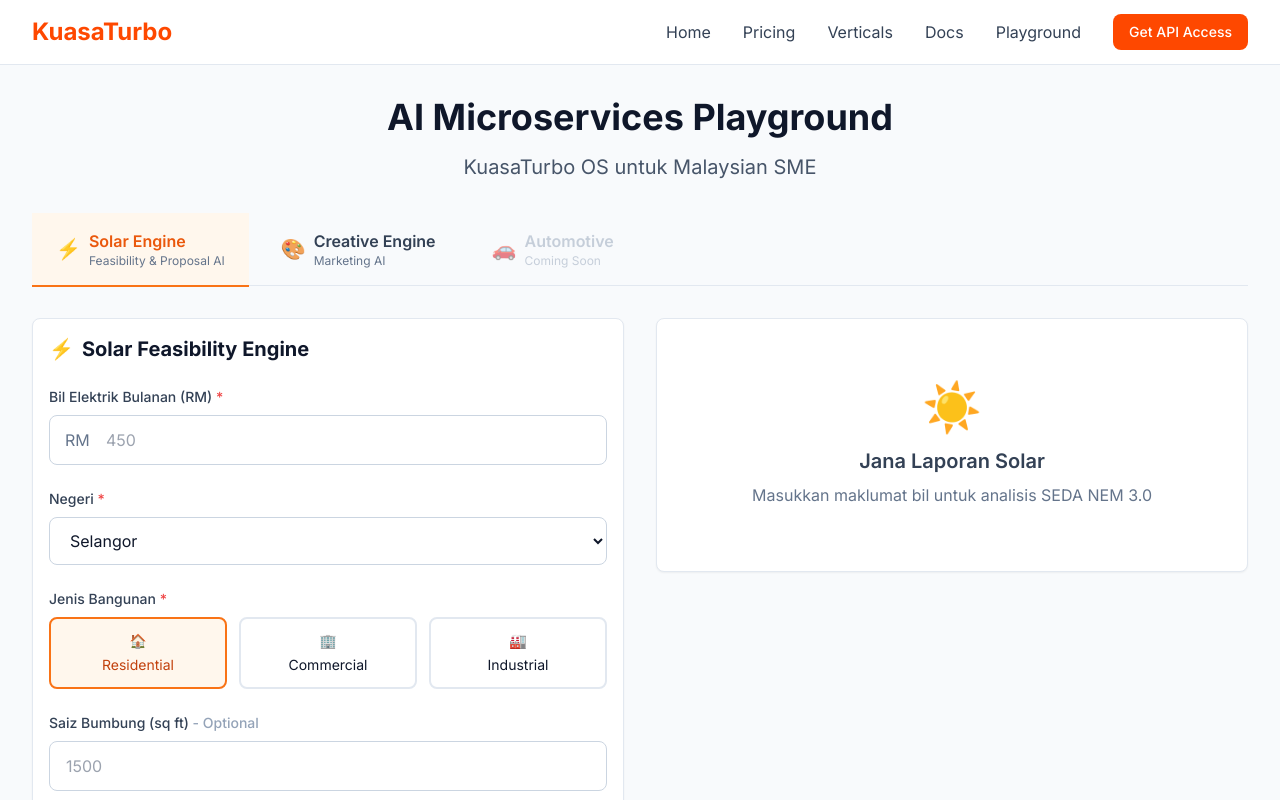
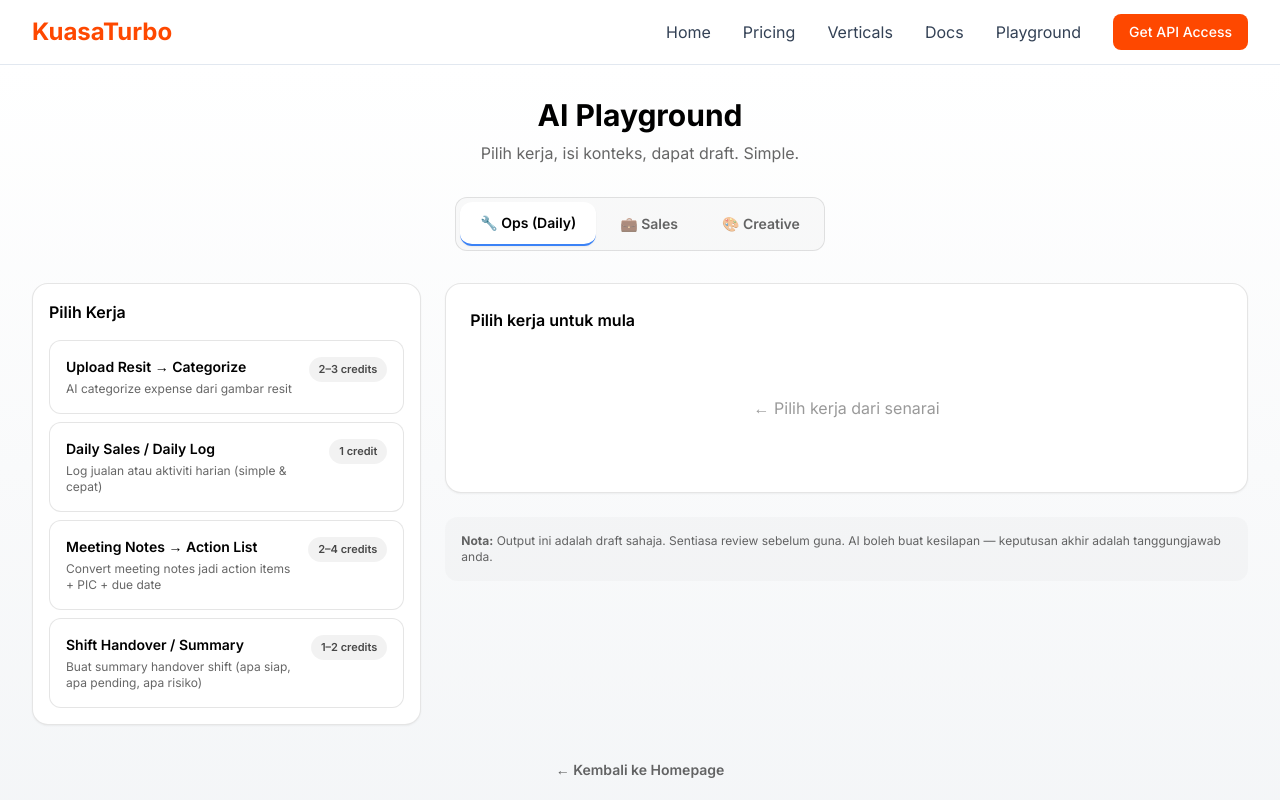
Before and after one commit to fidos777/kuasaturbo-frontend, a Next.js app: page /playground in a window 1280 px wide. Shown: the top 800 px of the page. Built offline with nearby package versions, Linux system fonts and the light colour scheme.

Commit message:
Phase XXIII.5: Ops-first playground with widget system

```diff
--- a/app/playground/page.tsx
+++ b/app/playground/page.tsx
@@ -1,132 +1,363 @@
 "use client";
 
-import { useState } from "react";
-import Card from "@/components/shared/Card";
-import PlaygroundTabs from "@/components/playground/PlaygroundTabs";
-import TaskSelector from "@/components/playground/TaskSelector";
-import StyleSelector from "@/components/playground/StyleSelector";
-import PersonaSelector from "@/components/playground/PersonaSelector";
-import ImageUploader from "@/components/playground/ImageUploader";
-import GenerateButton from "@/components/playground/GenerateButton";
-import OutputDisplay from "@/components/playground/OutputDisplay";
-import WorkerAnimation from "@/components/playground/WorkerAnimation";
-import SolarForm from "@/components/solar/SolarForm";
-import SolarReportDisplay from "@/components/solar/SolarReport";
-import SolarLoading from "@/components/solar/SolarLoading";
-import { generateCreative } from "@/lib/api";
-import type { PlaygroundState, GenerateCreativeResponse } from "@/lib/types";
-import type { SolarReport } from "@/lib/solar/types";
+import { useState, useEffect, useMemo } from "react";
+import { useSearchParams } from "next/navigation";
+import Link from "next/link";
+import { WIDGETS, getWidgetById, getCreditLabel, type Widget, type WidgetField } from "@/lib/widgets";
+import { trackEvent } from "@/lib/track";
 
-async function fileToBase64(file: File): Promise<string> {
-  return new Promise((resolve, reject) => {
-    const reader = new FileReader();
-    reader.onload = () => { const r = reader.result as string; resolve(r.split(",")[1] || r); };
-    reader.onerror = reject;
-    reader.readAsDataURL(file);
-  });
+type TabType = "ops" | "sales" | "creative";
+
+function TabButton({
+  active,
+  onClick,
+  children,
+  color
+}: {
+  active: boolean;
+  onClick: () => void;
+  children: React.ReactNode;
+  color: string;
+}) {
+  return (
+    <button
+      type="button"
+      onClick={onClick}
+      className={`h-11 px-5 rounded-xl text-sm font-semibold transition ${
+        active
+          ? `bg-white text-black shadow-sm border-b-2 ${color}`
+          : "text-black/60 hover:text-black hover:bg-black/5"
+      }`}
+    >
+      {children}
+    </button>
+  );
+}
+
+function WidgetCard({
+  widget,
+  selected,
+  onSelect
+}: {
+  widget: Widget;
+  selected: boolean;
+  onSelect: () => void;
+}) {
+  return (
+    <button
+      type="button"
+      onClick={onSelect}
+      className={`w-full text-left p-4 rounded-xl border transition ${
+        selected
+          ? "border-[#FE4800] bg-orange-50"
+          : "border-black/10 bg-white hover:bg-black/[0.02]"
+      }`}
+    >
+      <div className="flex items-start justify-between gap-3">
+        <div>
+          <div className="text-sm font-semibold text-black">{widget.label}</div>
+          <div className="mt-1 text-xs text-black/60">{widget.description}</div>
+        </div>
+        <span className="shrink-0 rounded-full bg-black/5 px-2.5 py-1 text-[11px] font-semibold text-black/70">
+          {getCreditLabel(widget.credits)}
+        </span>
+      </div>
+    </button>
+  );
+}
+
+function DynamicField({ field, value, onChange }: {
+  field: WidgetField;
+  value: string;
+  onChange: (val: string) => void;
+}) {
+  const baseClass = "w-full rounded-xl border border-black/10 px-4 py-3 text-sm focus:outline-none focus:ring-2 focus:ring-[#FE4800]/20 focus:border-[#FE4800]";
+
+  switch (field.type) {
+    case "textarea":
+      return (
+        <textarea
+          value={value}
+          onChange={(e) => onChange(e.target.value)}
+          placeholder={field.placeholder}
+          rows={4}
+          className={baseClass}
+        />
+      );
+    case "select":
+      return (
+        <select
+          value={value}
+          onChange={(e) => onChange(e.target.value)}
+          className={baseClass}
+        >
+          <option value="">Pilih...</option>
+          {field.options?.map((opt) => (
+            <option key={opt} value={opt}>{opt}</option>
+          ))}
+        </select>
+      );
+    case "number":
+      return (
+        <input
+          type="number"
+          value={value}
+          onChange={(e) => onChange(e.target.value)}
+          placeholder={field.placeholder}
+          className={baseClass}
+        />
+      );
+    case "date":
+      return (
+        <input
+          type="date"
+          value={value}
+          onChange={(e) => onChange(e.target.value)}
+          className={baseClass}
+        />
+      );
+    case "file":
+      return (
+        <div className={`${baseClass} bg-black/[0.02]`}>
+          <input
+            type="file"
+            onChange={(e) => onChange(e.target.files?.[0]?.name || "")}
+            className="w-full text-sm"
+          />
+        </div>
+      );
+    default:
+      return (
+        <input
+          type="text"
+          value={value}
+          onChange={(e) => onChange(e.target.value)}
+          placeholder={field.placeholder}
+          className={baseClass}
+        />
+      );
+  }
 }
 
 export default function PlaygroundPage() {
-  const [activeTab, setActiveTab] = useState<'creative' | 'solar'>('solar');
+  const searchParams = useSearchParams();
+  const workParam = searchParams.get("work");
 
-  // Creative state
-  const [selectedTask, setSelectedTask] = useState("");
-  const [selectedStyle, setSelectedStyle] = useState("");
-  const [selectedPersona, setSelectedPersona] = useState("default_creator");
-  const [prompt, setPrompt] = useState("");
-  const [uploadedImage, setUploadedImage] = useState<File | null>(null);
-  const [creativeState, setCreativeState] = useState<PlaygroundState>("idle");
-  const [currentWorker, setCurrentWorker] = useState(0);
-  const [creativeResult, setCreativeResult] = useState<GenerateCreativeResponse | null>(null);
+  const [activeTab, setActiveTab] = useState<TabType>("ops");
+  const [selectedWidget, setSelectedWidget] = useState<Widget | null>(null);
+  const [formData, setFormData] = useState<Record<string, string>>({});
+  const [output, setOutput] = useState<string>("");
+  const [isGenerating, setIsGenerating] = useState(false);
 
-  // Solar state
-  const [solarState, setSolarState] = useState<'idle' | 'loading' | 'complete'>('idle');
-  const [solarReport, setSolarReport] = useState<SolarReport | null>(null);
+  // Handle ?work= param
+  useEffect(() => {
+    if (workParam) {
+      const widget = getWidgetById(workParam);
+      if (widget) {
+        setSelectedWidget(widget);
+        // Set tab based on widget category
+        if (workParam.startsWith("ops.")) setActiveTab("ops");
+        else if (workParam.startsWith("sales.")) setActiveTab("sales");
+        else if (workParam.startsWith("creative.")) setActiveTab("creative");
 
-  const isProcessing = creativeState === "processing";
-  const canGenerate = selectedTask && selectedStyle && !isProcessing;
+        trackEvent("work_start", { widget_id: workParam, source: "deeplink" });
+      }
+    }
+  }, [workParam]);
 
-  const handleCreativeGenerate = async () => {
-    if (!canGenerate) return;
-    setCreativeState("processing");
-    setCurrentWorker(0);
-    const interval = setInterval(() => setCurrentWorker((p) => (p < 3 ? p + 1 : p)), 800);
-    try {
-      const imageBase64 = uploadedImage ? await fileToBase64(uploadedImage) : undefined;
-      const response = await generateCreative({ task: selectedTask, style: selectedStyle, prompt: prompt || undefined, image: imageBase64, persona_id: selectedPersona });
-      clearInterval(interval);
-      setCreativeResult(response);
-      setCreativeState("complete");
-    } catch (error) {
-      clearInterval(interval);
-      console.error(error);
-      setCreativeState("idle");
-    }
+  const currentWidgets = useMemo(() => {
+    return WIDGETS[activeTab] || [];
+  }, [activeTab]);
+
+  const handleTabChange = (tab: TabType) => {
+    setActiveTab(tab);
+    setSelectedWidget(null);
+    setFormData({});
+    setOutput("");
+    trackEvent("tab_view", { tab });
   };
 
-  const handleCreativeReset = () => { setCreativeState("idle"); setCreativeResult(null); setCurrentWorker(0); };
-
-  const handleSolarSubmit = async (data: { monthlyBill: number; state: string; buildingType: 'residential' | 'commercial' | 'industrial'; useAI: boolean }) => {
-    setSolarState('loading');
-    try {
-      const res = await fetch('/api/solar/analyze', { method: 'POST', headers: { 'Content-Type': 'application/json' }, body: JSON.stringify({ ...data, useAI: data.useAI || false }) });
-      const result = await res.json();
-      if (result.status === 'success') { setSolarReport(result.report); setSolarState('complete'); }
-      else throw new Error(result.error);
-    } catch (e) { console.error(e); alert('Gagal menjana laporan'); setSolarState('idle'); }
+  const handleWidgetSelect = (widget: Widget) => {
+    setSelectedWidget(widget);
+    setFormData({});
+    setOutput("");
+    trackEvent("work_start", { widget_id: widget.id, category: activeTab });
   };
 
-  const handleSolarReset = () => { setSolarState('idle'); setSolarReport(null); };
+  const handleFieldChange = (fieldName: string, value: string) => {
+    setFormData((prev) => ({ ...prev, [fieldName]: value }));
+  };
+
+  const handleGenerate = async () => {
+    if (!selectedWidget) return;
+
+    setIsGenerating(true);
+    trackEvent("work_run", { widget_id: selectedWidget.id, category: activeTab });
+
+    // Simulate API call
+    await new Promise((resolve) => setTimeout(resolve, 1500));
+
+    // Generate mock output based on widget type
+    const mockOutputs: Record<string, string> = {
+      "ops.expense_categorize.v1": `📋 Expense Categorized\n\nKategori: Perbelanjaan Perniagaan\nJumlah: RM ${formData.amount || "0"}\nNota: ${formData.note || "Tiada nota"}\n\n✅ Sedia untuk report`,
+      "ops.daily_sales_log.v1": `📊 Daily Log Recorded\n\nTarikh: ${formData.date || "Hari ini"}\nJumlah: RM ${formData.amount || "0"}\nNota: ${formData.note || "Tiada nota"}\n\n✅ Log disimpan`,
+      "ops.meeting_actionlist.v1": `📝 Action Items\n\n1. [ ] Follow up dengan client\n2. [ ] Prepare proposal draft\n3. [ ] Schedule next meeting\n\nPIC: ${formData.participants || "TBD"}\nDue: End of week`,
+      "ops.shift_handover.v1": `🔄 Shift Handover Summary\n\n✅ Completed:\n- Customer inquiries handled\n- Inventory checked\n\n⏳ Pending:\n${formData.pending_items || "- Tiada pending items"}\n\n⚠️ Notes:\n${formData.shift_info || "Tiada nota"}`,
+      "sales.follow_up_draft.v1": `💬 Follow-up Draft (${formData.tone || "Neutral"})\n\nHi [Nama],\n\nTerima kasih atas masa anda semalam. Saya nak follow up berkenaan ${formData.context || "perbincangan kita"}.\n\nBoleh kita schedule call minggu ni?\n\nBest regards`,
+      "sales.proposal_draft.v1": `📄 Proposal Draft\n\n${formData.business_type || "Business"} - ${formData.product || "Product/Service"}\n\nAnggaran: ${formData.price_estimate || "TBD"}\n\n[Sections to add: Scope, Timeline, Terms]`,
+      "sales.objection_reply.v1": `💡 Objection Response\n\nCustomer: "${formData.objection || "..."}"\n\nResponse:\nSaya faham concern tu. Untuk ${formData.product_context || "produk kami"}, sebenarnya...\n\n[Continue with value proposition]`,
+      "creative.thumbnail.v1": `🎨 Thumbnail Concept\n\nTitle: ${formData.title || "..."}\nStyle: ${formData.style || "modern"}\n\nLayout:\n- Bold text center\n- Contrasting background\n- Clear CTA element`,
+    };
+
+    setOutput(mockOutputs[selectedWidget.id] || "Draft generated. Review and edit as needed.");
+    setIsGenerating(false);
+  };
+
+  const handleSaveDraft = () => {
+    if (!selectedWidget) return;
+    trackEvent("work_save_draft", { widget_id: selectedWidget.id });
+    alert("Draft saved! (In production, this would save to your account)");
+  };
 
   return (
-    <div className="container mx-auto px-4 py-8">
-      <div className="text-center mb-8">
-        <h1 className="text-4xl font-bold mb-4">AI Microservices Playground</h1>
-        <p className="text-xl text-slate-600">KuasaTurbo OS untuk Malaysian SME</p>
-      </div>
+    <div className="min-h-screen bg-gradient-to-b from-white to-black/[0.02]">
+      <div className="container mx-auto px-4 py-8">
+        {/* Header */}
+        <div className="text-center mb-8">
+          <h1 className="text-3xl font-bold text-black">AI Playground</h1>
+          <p className="mt-2 text-black/60">
+            Pilih kerja, isi konteks, dapat draft. Simple.
+          </p>
+        </div>
 
-      <PlaygroundTabs activeTab={activeTab} onTabChange={setActiveTab} />
-
-      {activeTab === 'solar' && (
-        <div className="grid md:grid-cols-2 gap-8">
-          <div>
-            <Card>
-              <h2 className="text-xl font-bold text-slate-900 mb-6 flex items-center gap-2"><span>⚡</span> Solar Feasibility Engine</h2>
-              {solarState === 'idle' && <SolarForm onSubmit={handleSolarSubmit} isLoading={false} />}
-              {solarState === 'loading' && <SolarLoading />}
-              {solarState === 'complete' && <div className="text-center py-8"><div className="text-5xl mb-4">✅</div><h3 className="text-xl font-bold text-green-600">Laporan Sedia!</h3></div>}
-            </Card>
-          </div>
-          <div>
-            {solarState === 'idle' && <Card className="bg-slate-50"><div className="text-center py-12"><div className="text-5xl mb-4">☀️</div><h3 className="text-xl font-semibold text-slate-700 mb-2">Jana Laporan Solar</h3><p className="text-slate-500">Masukkan maklumat bil untuk analisis SEDA NEM 3.0</p></div></Card>}
-            {solarState === 'loading' && <Card><SolarLoading /></Card>}
-            {solarState === 'complete' && solarReport && <SolarReportDisplay report={solarReport} onReset={handleSolarReset} />}
+        {/* Tabs */}
+        <div className="flex justify-center mb-8">
+          <div className="inline-flex rounded-xl border border-black/10 bg-black/[0.02] p-1 gap-1">
+            <TabButton
+              active={activeTab === "ops"}
+              onClick={() => handleTabChange("ops")}
+              color="border-blue-500"
+            >
+              🔧 Ops (Daily)
+            </TabButton>
+            <TabButton
+              active={activeTab === "sales"}
+              onClick={() => handleTabChange("sales")}
+              color="border-purple-500"
+            >
+              💼 Sales
+            </TabButton>
+            <TabButton
+              active={activeTab === "creative"}
+              onClick={() => handleTabChange("creative")}
+              color="border-orange-500"
+            >
+              🎨 Creative
+            </TabButton>
           </div>
         </div>
-      )}
 
-      {activeTab === 'creative' && (
-        <div className="grid md:grid-cols-2 gap-8">
-          <div className="space-y-6">
-            <Card><h2 className="text-lg font-semibold mb-4">1. Select Task</h2><TaskSelector selectedTask={selectedTask} onSelectTask={setSelectedTask} disabled={isProcessing} /></Card>
-            <Card><h2 className="text-lg font-semibold mb-4">2. Choose Style</h2><StyleSelector selectedStyle={selectedStyle} onSelectStyle={setSelectedStyle} disabled={isProcessing} /></Card>
-            <Card><h2 className="text-lg font-semibold mb-4">3. Choose Persona</h2><PersonaSelector selectedPersona={selectedPersona} onSelectPersona={setSelectedPersona} disabled={isProcessing} /></Card>
-            <Card><h2 className="text-lg font-semibold mb-4">4. Add Prompt (Optional)</h2><input type="text" placeholder="Describe what you want..." value={prompt} onChange={(e) => setPrompt(e.target.value)} disabled={isProcessing} className="w-full px-4 py-2 border rounded-lg" /></Card>
-            <Card><h2 className="text-lg font-semibold mb-4">5. Upload Image (Optional)</h2><ImageUploader uploadedImage={uploadedImage} onUpload={setUploadedImage} disabled={isProcessing} /></Card>
-            <GenerateButton onClick={handleCreativeGenerate} disabled={!canGenerate} isGenerating={isProcessing} />
+        <div className="grid lg:grid-cols-3 gap-6">
+          {/* Widget List */}
+          <div className="lg:col-span-1">
+            <div className="rounded-2xl border border-black/10 bg-white p-4 shadow-sm">
+              <h2 className="font-semibold text-black mb-4">Pilih Kerja</h2>
+              <div className="space-y-2">
+                {currentWidgets.map((widget) => (
+                  <WidgetCard
+                    key={widget.id}
+                    widget={widget}
+                    selected={selectedWidget?.id === widget.id}
+                    onSelect={() => handleWidgetSelect(widget)}
+                  />
+                ))}
+              </div>
+            </div>
           </div>
-          <div>
-            <Card className="sticky top-4">
-              <h2 className="text-xl font-bold mb-6">Output</h2>
-              {creativeState === "processing" && <WorkerAnimation currentStep={currentWorker} />}
-              {creativeState === "complete" && creativeResult && <OutputDisplay output={creativeResult} onGenerateAnother={handleCreativeReset} />}
-              {creativeState === "idle" && <div className="text-center py-12 text-slate-500">Select task and style to generate</div>}
-            </Card>
+
+          {/* Form + Output */}
+          <div className="lg:col-span-2 space-y-6">
+            {/* Context Form */}
+            <div className="rounded-2xl border border-black/10 bg-white p-6 shadow-sm">
+              <h2 className="font-semibold text-black mb-4">
+                {selectedWidget ? selectedWidget.label : "Pilih kerja untuk mula"}
+              </h2>
+
+              {selectedWidget ? (
+                <div className="space-y-4">
+                  {selectedWidget.fields.map((field) => (
+                    <div key={field.name}>
+                      <label className="block text-sm font-medium text-black mb-2">
+                        {field.label}
+                        {field.required && <span className="text-red-500 ml-1">*</span>}
+                      </label>
+                      <DynamicField
+                        field={field}
+                        value={formData[field.name] || ""}
+                        onChange={(val) => handleFieldChange(field.name, val)}
+                      />
+                    </div>
+                  ))}
+
+                  <div className="pt-4 flex items-center justify-between">
+                    <span className="text-sm text-black/60">
+                      Anggaran: {getCreditLabel(selectedWidget.credits)}
+                    </span>
+                    <button
+                      onClick={handleGenerate}
+                      disabled={isGenerating}
+                      className="inline-flex h-11 items-center justify-center rounded-xl bg-[#FE4800] px-6 text-sm font-semibold text-white shadow-sm transition hover:opacity-95 disabled:opacity-50"
+                    >
+                      {isGenerating ? "Generating..." : "Generate Draft"}
+                    </button>
+                  </div>
+                </div>
+              ) : (
+                <div className="text-center py-12 text-black/40">
+                  <p>← Pilih kerja dari senarai</p>
+                </div>
+              )}
+            </div>
+
+            {/* Output */}
+            {output && (
+              <div className="rounded-2xl border border-black/10 bg-white p-6 shadow-sm">
+                <div className="flex items-center justify-between mb-4">
+                  <h2 className="font-semibold text-black">Draft Output</h2>
+                  <button
+                    onClick={handleSaveDraft}
+                    className="text-sm font-semibold text-[#FE4800] hover:underline"
+                  >
+                    Save Draft
+                  </button>
+                </div>
+                <textarea
+                  value={output}
+                  onChange={(e) => setOutput(e.target.value)}
+                  rows={10}
+                  className="w-full rounded-xl border border-black/10 px-4 py-3 text-sm font-mono focus:outline-none focus:ring-2 focus:ring-[#FE4800]/20"
+                />
+                <p className="mt-3 text-xs text-black/50">
+                  💡 Edit as needed. AI drafts are starting points, not final answers.
+                </p>
+              </div>
+            )}
+
+            {/* Safety Note */}
+            <div className="rounded-xl bg-black/[0.02] p-4 text-xs text-black/60">
+              <strong>Nota:</strong> Output ini adalah draft sahaja. Sentiasa review sebelum guna.
+              AI boleh buat kesilapan — keputusan akhir adalah tanggungjawab anda.
+            </div>
           </div>
         </div>
-      )}
 
-      <div className="mt-12 text-center text-sm text-slate-500">Powered by KuasaTurbo • AI Microservices OS</div>
+        {/* Back to Home */}
+        <div className="mt-8 text-center">
+          <Link href="/" className="text-sm font-semibold text-black/60 hover:text-black">
+            ← Kembali ke Homepage
+          </Link>
+        </div>
+      </div>
     </div>
   );
 }
```
